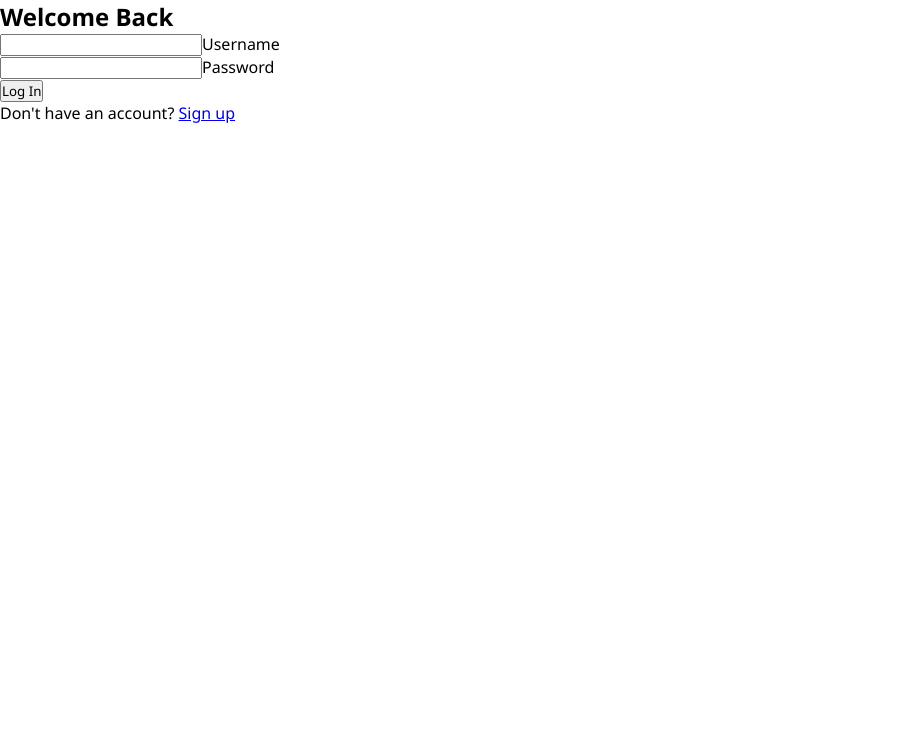
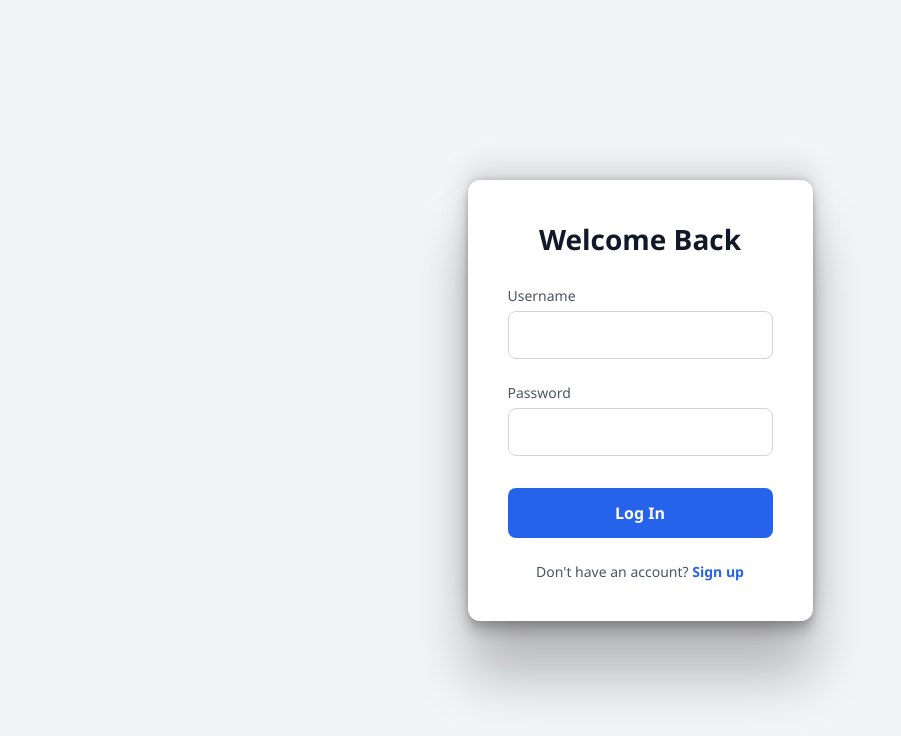
Before and after one commit to ashish8112/chat-app-realtime, a React (Vite) app in the folder frontend/: page /login in a window 1280 px wide. Shown: the top 736 px of the page, without its empty margins (0-901 px from the left). Built offline with nearby package versions, Linux system fonts and the light colour scheme; no server answers.

Commit message:
changed some typos

```diff
--- a/frontend/src/pages/Login.jsx
+++ b/frontend/src/pages/Login.jsx
@@ -1,8 +1,10 @@
 import { Link } from "react-router-dom";
 import { useAuth } from "../context/AuthContext";
 import { useState } from "react";
+import '../app.css';
+
 export default function Login(){
-    const [fromData,setFormData] = useState({
+    const [formData,setFormData] = useState({
         email:"",
         password:""
     })
@@ -15,15 +17,15 @@ export default function Login(){
     }
     return (
         <>
-        <div className="loginContainter">
+        <div className="loginContainer">
         <form onSubmit={handleSubmit} className="login-form">
         <h2>Welcome Back</h2>
         <div className="input-group">
-            <input type="text" name="email" value={FormData.email} onChange={handleChange}/>
+            <input type="text" name="email" value={formData.email} onChange={handleChange}/>
             <label>Username</label>
         </div>
         <div className="input-group">
-            <input type="password" name="password" value={FormData.password} onChange={handleChange} />
+            <input type="password" name="password" value={formData.password} onChange={handleChange} />
             <label>Password</label>
         </div>
         <button className="login-btn" type="submit">Log In</button>
```
